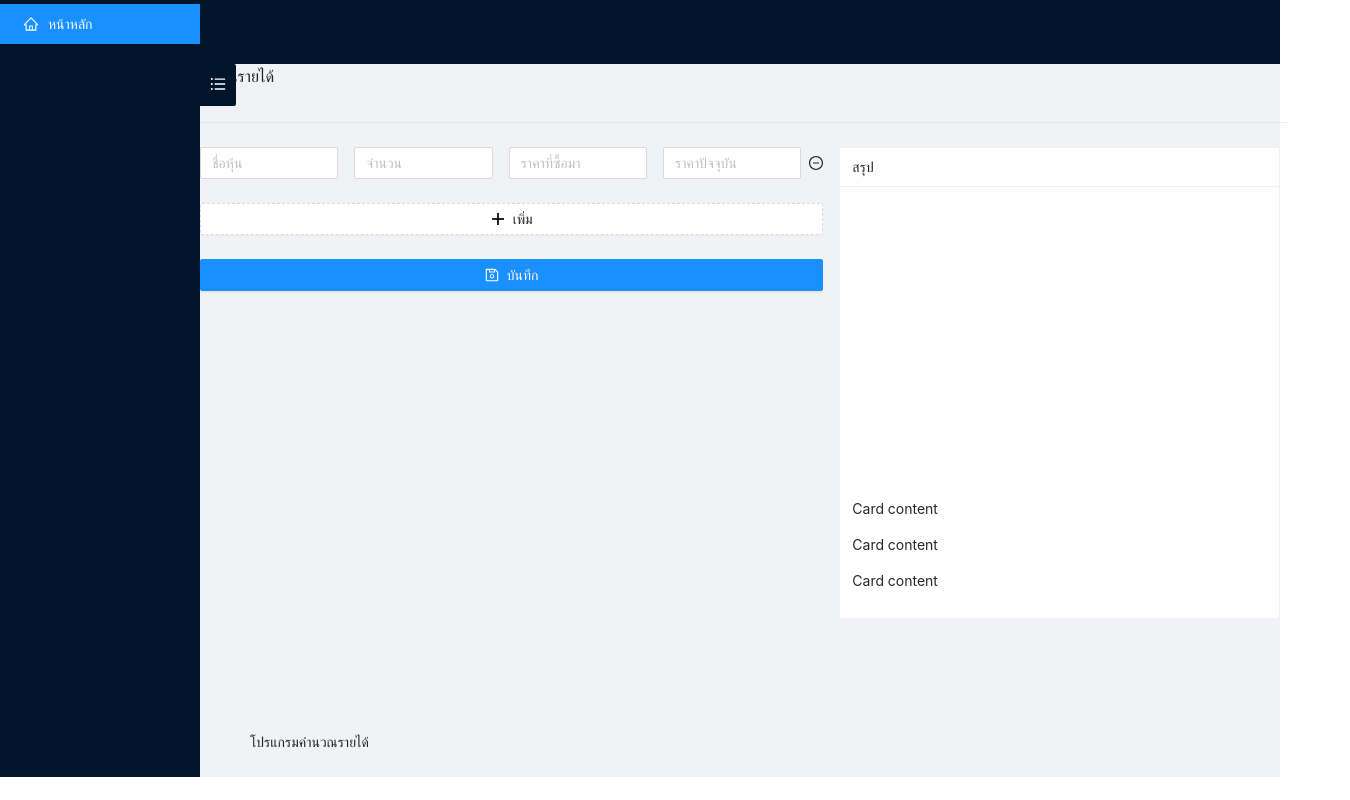
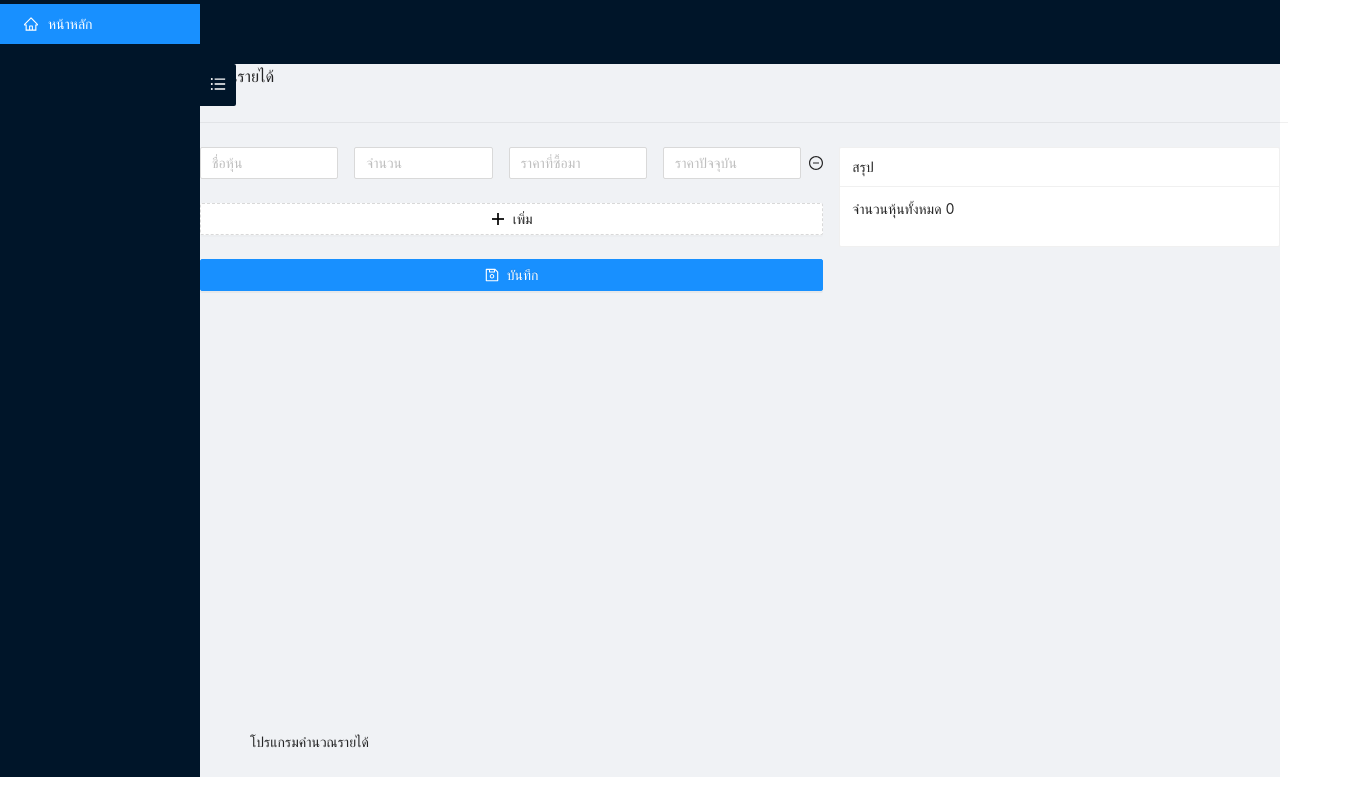
Before and after one commit to niawjunior/port-hoon, a React (Create React App) app: page / in a window 1280 px wide. Shown: the whole page, 1350 px wide, since content can reach past the window. Built offline with nearby package versions, Linux system fonts and the light colour scheme.

Commit message:
add form data into store

```diff
--- a/src/components/pie-chart.tsx
+++ b/src/components/pie-chart.tsx
@@ -2,24 +2,28 @@ import { FC } from "react";
 import ReactEcharts from "echarts-for-react";
 
 const Pie: FC = () => {
-  return (
-    <ReactEcharts
-      option={{
-        xAxis: {
-          type: "category",
-          data: ["Mon", "Tue", "Wed", "Thu", "Fri", "Sat", "Sun"],
-        },
-        yAxis: {
-          type: "value",
-        },
-        series: [
-          {
-            data: [820, 932, 901, 934, 1290, 1330, 1320],
-            type: "line",
-          },
-        ],
-      }}
-    />
-  );
+  const option = {
+    title: {
+      text: "同名数量统计",
+      subtext: "纯属虚构",
+      left: "center",
+    },
+    tooltip: {
+      trigger: "item",
+      formatter: "{a} <br/>{b} : {c} ({d}%)",
+    },
+    legend: {
+      type: "scroll",
+      orient: "vertical",
+      right: 10,
+      top: 20,
+      bottom: 20,
+      data: 10,
+
+      selected: 4,
+    },
+  };
+
+  return <ReactEcharts option={option} />;
 };
 export default Pie;
--- a/src/components/summary.tsx
+++ b/src/components/summary.tsx
@@ -1,13 +1,16 @@
 import { Card } from "antd";
-import Pie from "./pie-chart";
+import { useRecoilValue } from "recoil";
+import { getFormState } from "../store/selectors";
 
 const Summary = () => {
+  console.log("hello");
+  const formState = useRecoilValue(getFormState);
+
+  // console.log(formState);
   return (
     <Card title="สรุป" size="small">
-      <Pie />
-      <p>Card content</p>
-      <p>Card content</p>
-      <p>Card content</p>
+      {/* <Pie /> */}
+      <p>จำนวนหุ้นทั้งหมด {formState.length}</p>
     </Card>
   );
 };
--- a/src/index.tsx
+++ b/src/index.tsx
@@ -10,7 +10,9 @@ ReactDOM.render(
   <React.StrictMode>
     <Router>
       <RecoilRoot>
-        <App />
+        <React.Suspense fallback={<div>Loading...</div>}>
+          <App />
+        </React.Suspense>
       </RecoilRoot>
     </Router>
   </React.StrictMode>,
--- a/src/pages/home.tsx
+++ b/src/pages/home.tsx
@@ -1,13 +1,17 @@
 import React, { FC } from "react";
 import { Row, Col, Divider } from "antd";
+import { formState } from "../store/atoms";
 
 import AntLayout from "../components/layout";
 import MainForm from "../components/form";
 import Summary from "../components/summary";
+import { useSetRecoilState } from "recoil";
 
 const Home: FC = () => {
+  const setForm = useSetRecoilState(formState);
+
   const submitForm = (value: any) => {
-    console.log(value);
+    setForm((oldState) => [...oldState, value as never]);
   };
   return (
     <AntLayout>
--- /dev/null
+++ b/src/store/atoms.ts
@@ -0,0 +1,8 @@
+import { atom } from "recoil";
+
+const formState = atom({
+  key: "formState",
+  default: [],
+});
+
+export { formState };
--- /dev/null
+++ b/src/store/selectors.ts
@@ -0,0 +1,11 @@
+import { selector } from "recoil";
+import { formState } from "./atoms";
+
+const getFormState = selector({
+  key: "getFormState",
+  get: ({ get }) => {
+    return get(formState);
+  },
+});
+
+export { getFormState };
```
